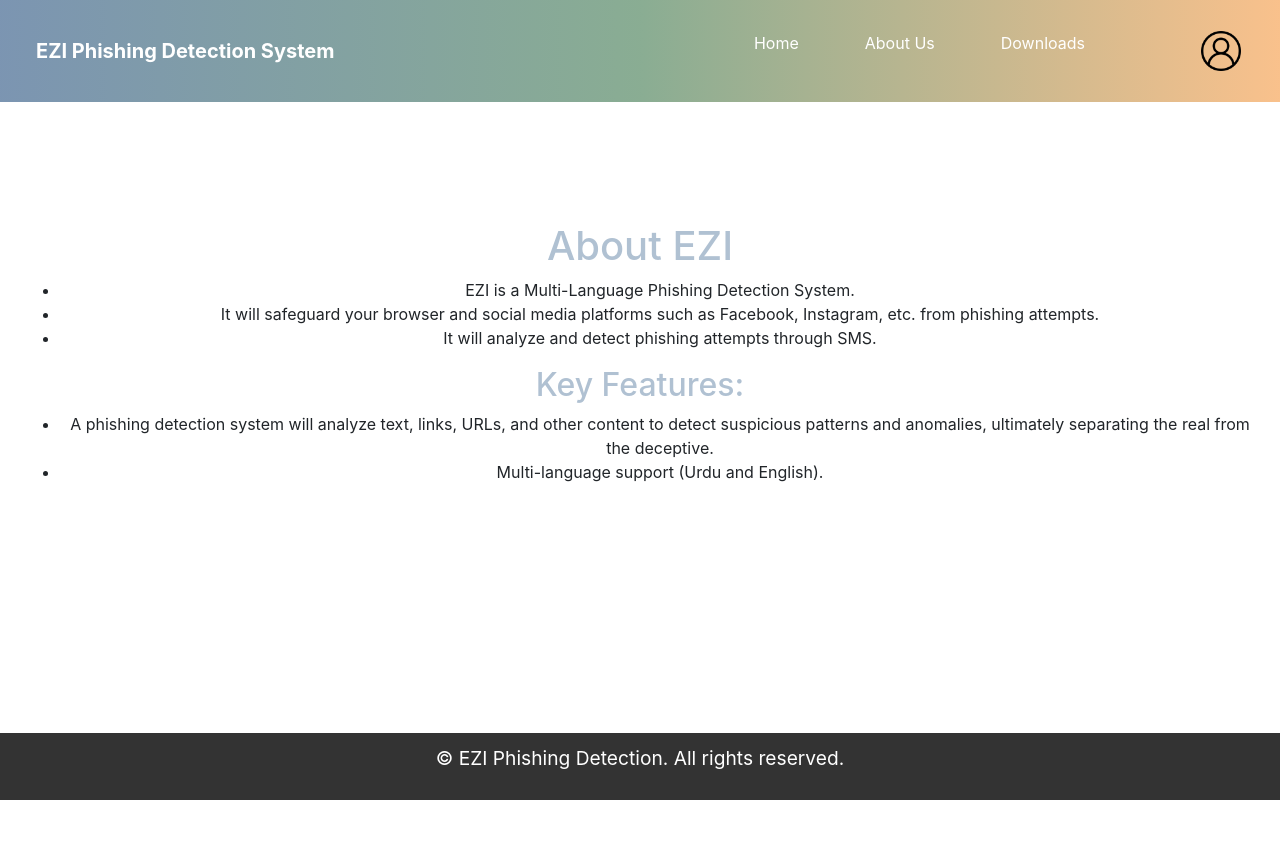
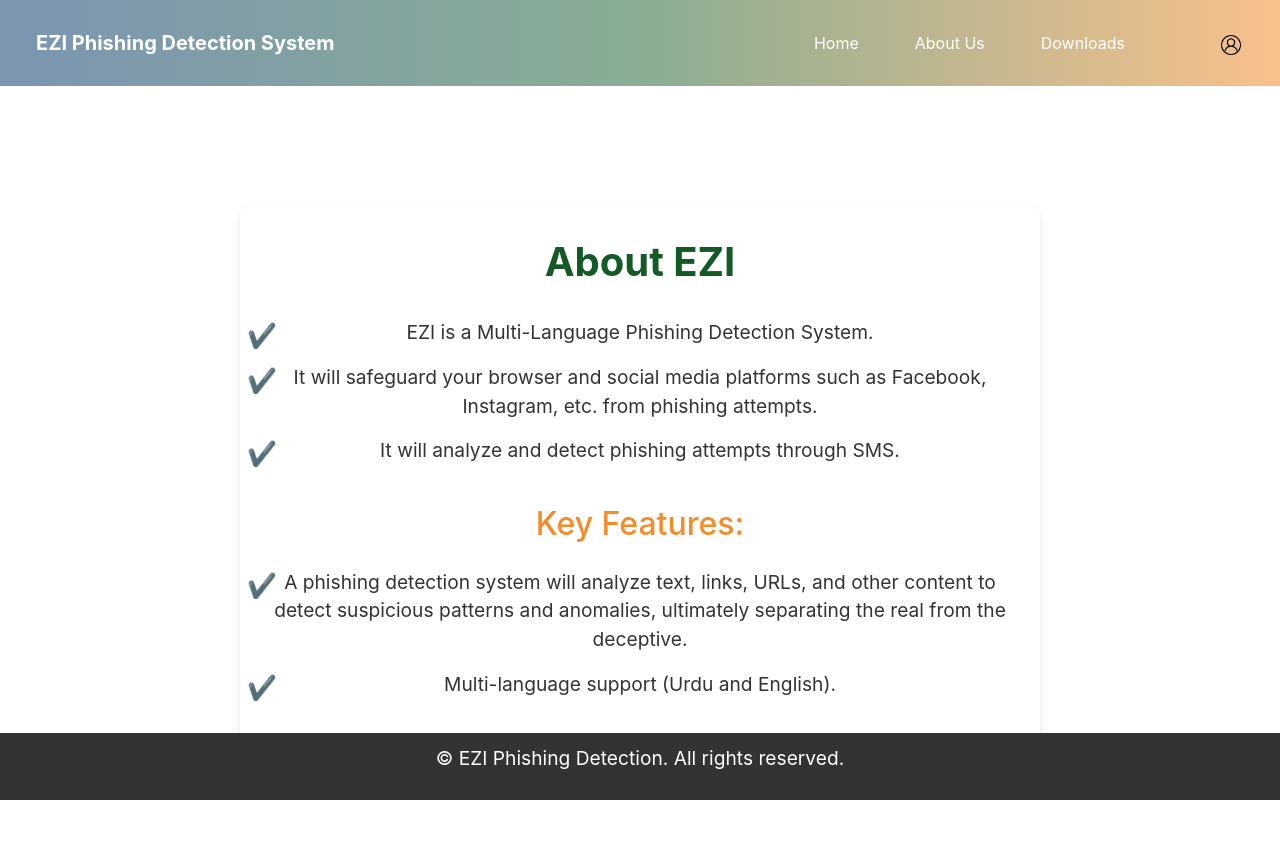
Before and after one commit to eshamudasar/EZI_phishing_detection, a Django app: page /detection/about/ in a window 1280 px wide. Before the commit the page ends 800 px from the top, so only its background shows below. Run offline with Django 5.2, Linux system fonts and the light colour scheme; parts of the project's set-up code (start-up, migrations or seed data) failed here and were passed over; some libraries are stand-ins or nearby versions.

Commit message:
Initial commit

```diff
--- a/detection/static/css/styles.css
+++ b/detection/static/css/styles.css
@@ -9,17 +9,6 @@ body {
 }
 
 /* Navbar styles */
-.navbar {
-    background-color: #007bff;
-    padding: 15px 30px;
-    display: flex;
-    justify-content: space-between; /* Align logo to left, toggle and nav items to right */
-    align-items: center;
-    position: fixed;
-    width: 100%;
-    top: 0;
-    z-index: 1000;
-}
 
 .navbar-brand {
     font-size: 1.8rem;
@@ -54,14 +43,14 @@ body {
 
 .navbar-nav {
     display: flex;
-    gap: 50px; /* Increased gap for a more spacious look */
+    gap: 40px; /* Increased gap for a more spacious look */
     align-items:start;
     padding:15px;
     margin-left:auto;
 }
-.navbar-nav  img {
-    width: 40px; /* Adjust size as needed */
-    height: 40px; /* Adjust size as needed */
+.nav-link  img {
+    width: 20px; /* Adjust size as needed */
+    height: 20px; /* Adjust size as needed */
   }
 .nav-link {
     color: white !important;
@@ -296,54 +278,173 @@ main {
         transform: translateY(0);
     }
 }
-
-
-.container {
-    padding: 2rem;
+/*log in form   */
+/* Form Container */
+.form-container {
+    display: flex;
+    justify-content: center;
+    align-items: center;
+    height: 100vh;
+    background-color:white;
+    position: relative;
 }
 
-footer {
-    text-align: center;
-    padding: 0.5rem;
-    background-color: #333;
-    color: white;
+/* Popup Form */
+.form-popup {
+    display: none;
     position: fixed;
-    bottom: 0;
-    width: 100%;
+    top: 50%;
+    left: 50%;
+    transform: translate(-50%, -50%);
+    border: 2px solid #999;
+    background-color: white;
+    padding: 30px;
+    z-index: 9;
+    width: 300px;
+    border-radius: 10px;
+    box-shadow: 0 5px 15px rgba(0, 0, 0, 0.3);
+    animation: fadeIn 0.5s ease-in-out;
 }
 
-.detection-options {
-    display: flex;
-    justify-content: space-around;
-    margin-top: 2rem;
-}
-
-.detection-options a {
-    display: block;
-    padding: 1rem;
-    background-color: #8cb2c5;
-    color: white;
-    text-decoration: none;
+/* Input Fields */
+input[type="text"], input[type="password"] {
+    width: 100%;
+    padding: 10px;
+    margin: 10px 0 20px 0;
+    display: inline-block;
+    border: 1px solid #ccc;
+    box-sizing: border-box;
     border-radius: 5px;
 }
 
-.detection-options a:hover {
-    background-color: #c9e9cb;
+/* Buttons */
+.btn {
+    background-color: #8bb3b7;
+    color: white;
+    padding: 10px 20px;
+    border: none;
+    cursor: pointer;
+    width: 100%;
+    border-radius: 5px;
 }
 
-form {
-    margin-top: 2rem;
+.btn:hover {
+    background-color: #95b2c2;
 }
 
-form label {
-    display: block;
-    margin-bottom: 0.5rem;
+/* Cancel Button */
+.cancel {
+    background-color: #92baae;
 }
 
-form input, form textarea {
-    width: 100%;
-    padding: 0.5rem;
+/* Animation */
+@keyframes fadeIn {
+    0% {
+        opacity: 0;
+        transform: translate(-50%, -40%);
+    }
+    100% {
+        opacity: 1;
+        transform: translate(-50%, -50%);
+    }
+}
+
+/* Close Button */
+.btn.cancel {
+    background-color: #f44336;
+    margin-top: 10px;
+}
+
+/* Responsive Styles */
+@media screen and (max-width: 600px) {
+    .form-popup {
+        width: 90%;
+    }
+}
+
+
+/* General Container for About Us Section */
+.about-container {
+    max-width: 800px;
+    margin: 0 auto;
+    padding: 2rem;
+    background-color:white;
+    border-radius: 10px;
+    box-shadow: 0 4px 10px rgba(0, 0, 0, 0.1);
+    animation: fadeIn 1s ease-in-out;
+}
+
+/* Primary Heading (h1) Styling */
+.heading-primary {
+    font-size: 2.5rem;
+    text-align: center;
+    margin-bottom: 1.5rem;
+    color: #135a26;
+    font-weight: bold;
+    animation: slideInFromLeft 1s ease-in-out;
+}
+
+/* Secondary Heading (h2) Styling */
+.heading-secondary {
+    font-size: 2rem;
+    color: #f48c2a;
+    margin-top: 2rem;
     margin-bottom: 1rem;
-    border: 1px solid #ccc;
-    border-radius: 4px;
+    animation: slideInFromRight 1s ease-in-out;
 }
+
+/* Styling for the List Items */
+.about-list, .features-list {
+    list-style-type: none;
+    padding-left: 0;
+}
+
+.about-list li, .features-list li {
+    padding: 0.5rem 0;
+    font-size: 1.2rem;
+    color: #333;
+    position: relative;
+    animation: fadeIn 1.2s ease-in-out;
+}
+
+.about-list li:before, .features-list li:before {
+    content: "✔️";
+    position: absolute;
+    left: -25px;
+    color: #135a26;
+    font-size: 1.5rem;
+}
+
+/* Animations */
+@keyframes fadeIn {
+    0% {
+        opacity: 0;
+        transform: translateY(20px);
+    }
+    100% {
+        opacity: 1;
+        transform: translateY(0);
+    }
+}
+
+@keyframes slideInFromLeft {
+    0% {
+        opacity: 0;
+        transform: translateX(-100%);
+    }
+    100% {
+        opacity: 1;
+        transform: translateX(0);
+    }
+}
+
+@keyframes slideInFromRight {
+    0% {
+        opacity: 0;
+        transform: translateX(100%);
+    }
+    100% {
+        opacity: 1;
+        transform: translateX(0);
+    }
+}
--- a/detection/static/js/script.js
+++ b/detection/static/js/script.js
@@ -1,6 +1,14 @@
-// script.js
+document.addEventListener("DOMContentLoaded", function () {
+    // Function to open the login form
+    function openForm() {
+        document.getElementById("myForm").style.display = "block";
+    }
 
-document.addEventListener("DOMContentLoaded", function () {
+    // Function to close the login form
+    function closeForm() {
+        document.getElementById("myForm").style.display = "none";
+    }
+
     // Example: Validate input before form submission
     const keywordForm = document.querySelector('#keyword-form');
     const urlForm = document.querySelector('#url-form');
@@ -27,11 +35,8 @@ document.addEventListener("DOMContentLoaded", function () {
             }
         });
     }
-    function openForm() {
-        document.getElementById("myForm").style.display = "block";
-      }
 
-      function closeForm() {
-        document.getElementById("myForm").style.display = "none";
-      }
+    // Assign open and close functions to buttons (if needed)
+    document.querySelector('.open-btn').addEventListener('click', openForm);
+    document.querySelector('.close-btn').addEventListener('click', closeForm);
 });
--- a/detection/templates/about.html
+++ b/detection/templates/about.html
@@ -3,16 +3,19 @@
 {% block title %}About Us - EZI Phishing Detection{% endblock %}
 
 {% block content %}
-    <h1>About EZI</h1>
-    <ul>
+
+    <div class="about-container">
+        <h1 class="heading-primary">About EZI</h1>
+        <ul class="about-list">
             <li>EZI is a Multi-Language Phishing Detection System.</li>
             <li>It will safeguard your browser and social media platforms such as Facebook, Instagram, etc. from phishing attempts.</li>
             <li>It will analyze and detect phishing attempts through SMS.</li>
         </ul>
 
-    <h2>Key Features:</h2>
-    <ul>
+        <h2 class="heading-secondary">Key Features:</h2>
+        <ul class="features-list">
             <li>A phishing detection system will analyze text, links, URLs, and other content to detect suspicious patterns and anomalies, ultimately separating the real from the deceptive.</li>
             <li>Multi-language support (Urdu and English).</li>
         </ul>
+    </div>
 {% endblock %}
```
Also changed, not shown: other parts of detection/static/css/styles.css (+30 -37 lines), detection/templates/login.html (+9 -1 lines). Lines whose indentation alone changed are shown as unchanged.
